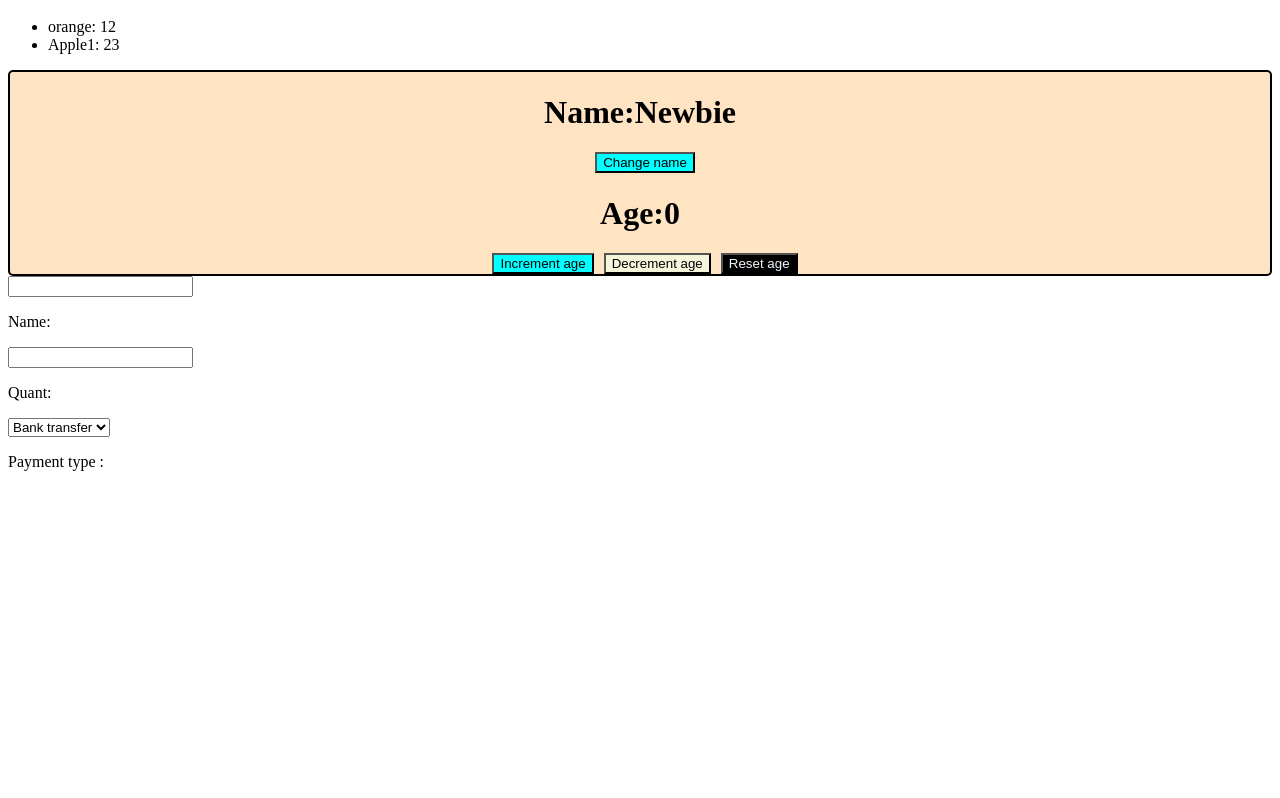
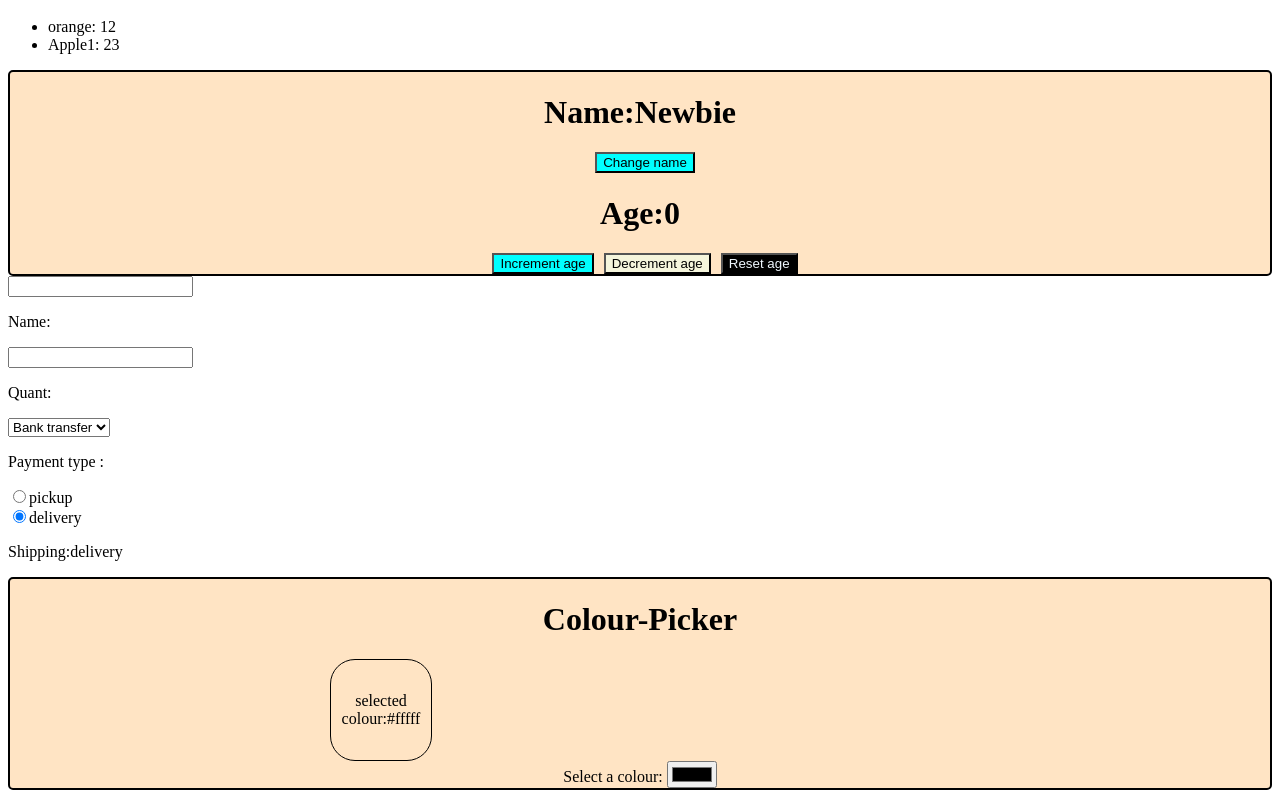
Before and after one commit to AkshayaNagaraj17/React-Practice, a React (Vite) app: page / in a window 1280 px wide. Shown: the part 1040-1838 px from the top of the page. Before the commit the page ends 1527 px from the top, so only its background shows below. Built offline with nearby package versions, Linux system fonts and the light colour scheme.

Commit message:
Color picker done|!!!

```diff
--- a/src/App.jsx
+++ b/src/App.jsx
@@ -5,6 +5,7 @@ import Greeting from"./Greeting.jsx"
 import List from"./List"
 import Component from"./Component.jsx"
 import Compo from "./Compo.jsx"
+import ColorPick from "./ColorPick"
 function App()
 {
   return(<>
@@ -28,6 +29,7 @@ function App()
     <List></List>
     <Component></Component>
     <Compo></Compo>
+    <ColorPick></ColorPick>
   </>
 
    )
--- /dev/null
+++ b/src/ColorPick.jsx
@@ -0,0 +1,23 @@
+// COLOR-PICKER
+
+import { useState } from "react"
+function ColorPick()
+{
+    const[color,setColor]=useState("#fffff")
+    const handlec=(e)=>setColor(e.target.value)
+return(
+    <div className="container">
+        <h1>Colour-Picker</h1>
+        <div className="colordisp"style={{backgroundColor:color}}>
+            <p>selected colour:{color}</p>
+            </div>
+
+            <label htmlFor="">Select a colour: </label>
+            <input type="color" value={color}  onChange={handlec}/>
+
+
+
+    </div>
+)
+}
+export default ColorPick
--- a/src/Compo.jsx
+++ b/src/Compo.jsx
@@ -8,6 +8,11 @@ function Compo()
     const handleQ=(e)=>setQuant(e.target.value)
     const [payment,setPayment]=useState("")
     const handlep=(e)=>setPayment(e.target.value)
+    const [ship,setShip]=useState("delivery")
+    function handler(e)
+    {
+        setShip(e.target.value)
+    }
     return(
         <div>
             <input type="text" onChange={handle} />
@@ -21,6 +26,16 @@ function Compo()
                 <option value="Debit card">Debit caed</option>
             </select>
             <p>Payment type : {payment}</p>
+            <label >
+                <input type="radio" value="pick-up" checked={ship==="Pick-up"} onChange={handler}/>
+                pickup
+                <br></br>
+                <input type="radio" value="delivery" checked={ship==="delivery"} onChange={handler}/>
+                delivery
+
+
+            </label>
+            <p> Shipping:{ship}</p>
         </div>
     )
 }
--- a/src/index.css
+++ b/src/index.css
@@ -52,3 +52,15 @@
     background-color: black;
     color: aliceblue;
 }
+.colordisp{
+    width:100px;
+    height:100px;
+    text-align: center;
+   display :flex;
+   justify-content: center;
+   align-items: center;
+   border: 1px solid black;
+   border-radius: 25px;
+   transition: 2s;
+   margin-left: 320px;
+}
```
